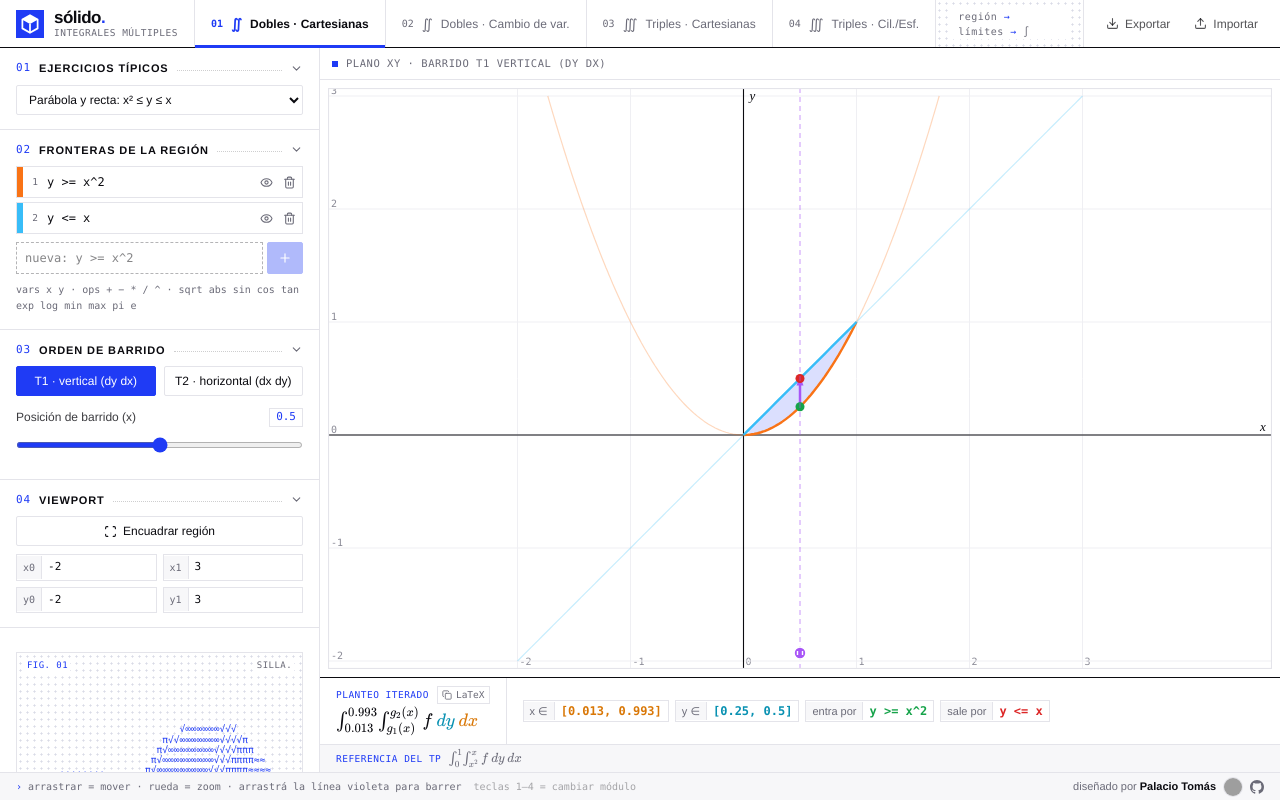
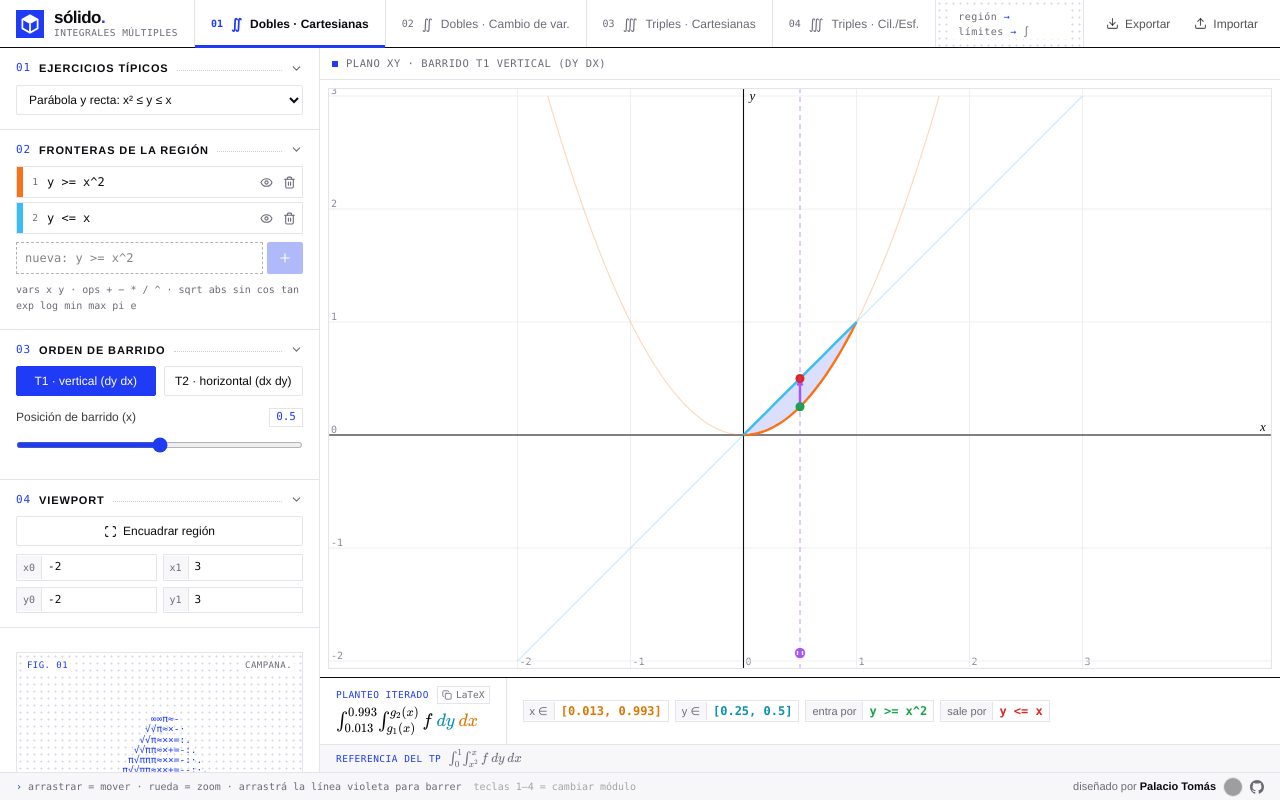
Before and after one commit to tomasgabrielh6658-create/Graficadora-3D, a React (Vite) app: page / in a window 1280 px wide. Built offline with nearby package versions, Linux system fonts and the light colour scheme; grey boxes are pictures that could not be loaded.

Commit message:
Fig. 01: campana gaussiana en lugar de la silla, más legible en ASCII
Generated with [Devin](https://devin.ai)

Co-Authored-By: Devin <158243242+devin-ai-integration[bot]@users.noreply.github.com>

```diff
--- a/src/components/AsciiArt.tsx
+++ b/src/components/AsciiArt.tsx
@@ -24,9 +24,12 @@ const helado = (s: number, dz: number): Patch[] => [
 
 export const FIGS: Record<number, { name: string; eq: string; patches: Patch[] }> = {
   1: {
-    name: 'silla',
-    eq: 'z = x² − y²',
-    patches: [{ f: (u, v) => [u * 0.78, v * 0.78, (u * u - v * v) * 0.5], u: [-1, 1], v: [-1, 1], nu: 80, nv: 80 }],
+    name: 'campana',
+    eq: 'z = e^(−x²−y²)',
+    patches: [{
+      f: (u, v) => [u * 0.7, v * 0.7, 0.95 * Math.exp(-3 * (u * u + v * v)) - 0.2],
+      u: [-1, 1], v: [-1, 1], nu: 90, nv: 90,
+    }],
   },
   2: {
     name: 'toro',
```
